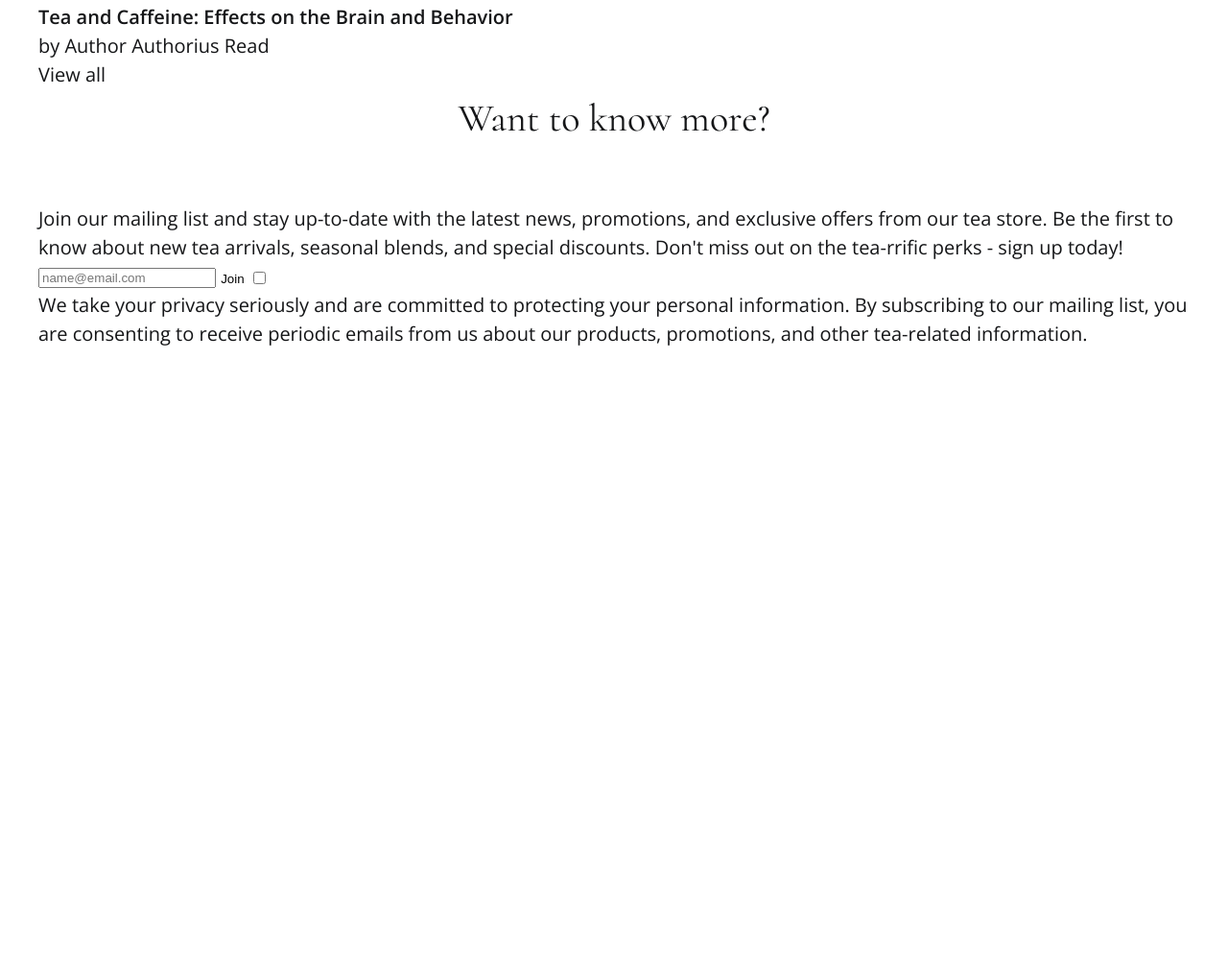
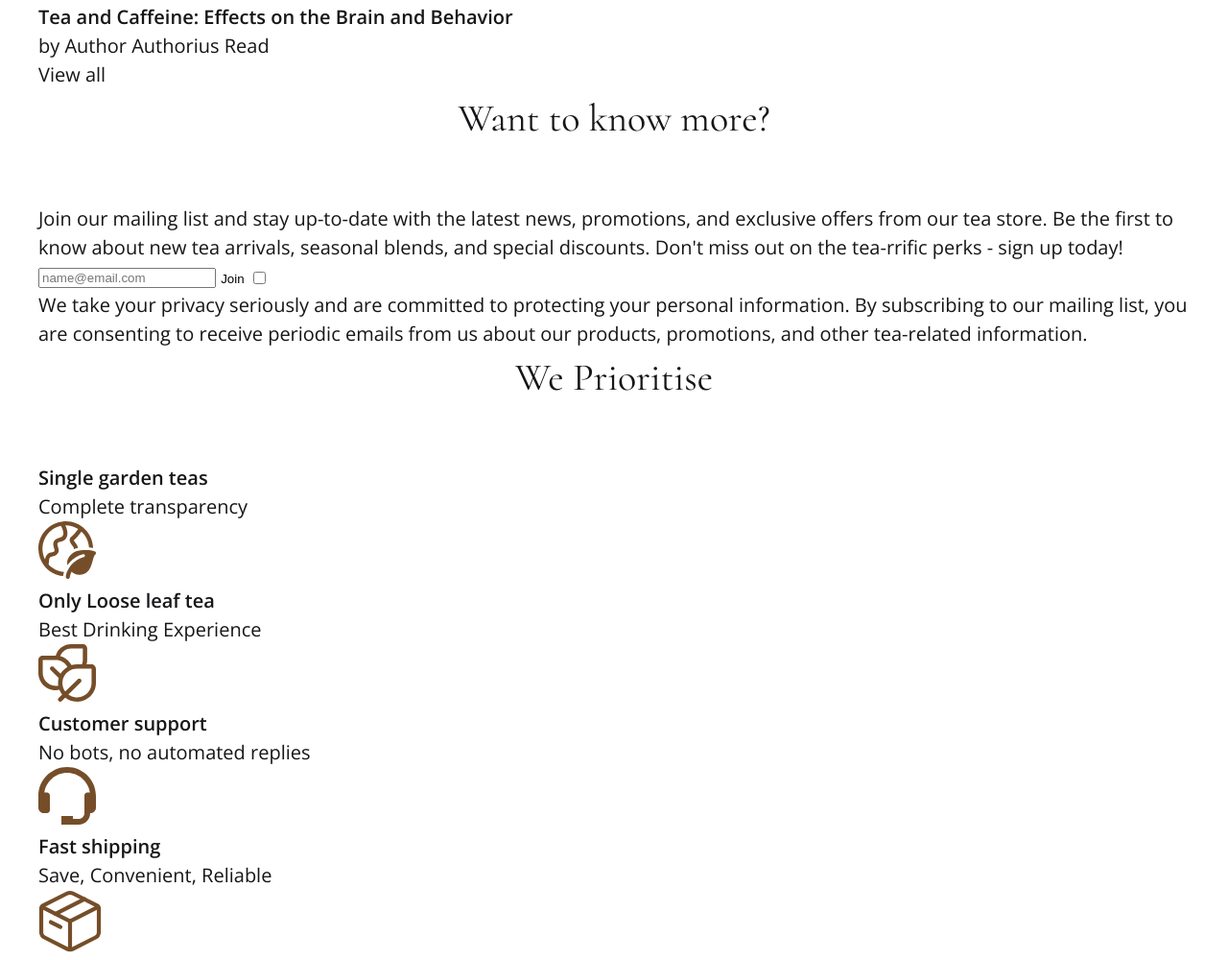
Before and after one commit to mzhigalka/teaLending, a plain HTML site: page index.html in a window 1280 px wide. Shown: the part 3074-4074 px from the top of the page at 96% size. Before the commit the page ends 3437 px from the top, so only its background shows below. Drawn offline with nearby package versions, Linux system fonts and the light colour scheme.

Commit message:
added section prioritase

```diff
--- a/index.html
+++ b/index.html
@@ -254,6 +254,49 @@
         </div>
       </div>
     </section>
+    <section class="prioritase">
+      <div class="container">
+        <h2 class="prioritase__title title">We Prioritise</h2>
+        <ul class="prioritase__list">
+          <li class="prioritase__item">
+            <h4 class="prioritase__title">
+              Single garden teas
+            </h4>
+            <p class="prioritase__text">
+              Complete transparency
+            </p>
+            <img src="images/prioritase-1.svg" alt="">
+          </li>
+          <li class="prioritase__item">
+            <h4 class="prioritase__title">
+              Only Loose leaf tea
+            </h4>
+            <p class="prioritase__text">
+              Best Drinking Experience
+            </p>
+            <img src="images/prioritase-2.svg" alt="">
+          </li>
+          <li class="prioritase__item">
+            <h4 class="prioritase__title">
+              Customer support
+            </h4>
+            <p class="prioritase__text">
+              No bots, no automated replies
+            </p>
+            <img src="images/prioritase-3.svg" alt="">
+          </li>
+          <li class="prioritase__item">
+            <h4 class="prioritase__title">
+              Fast shipping
+            </h4>
+            <p class="prioritase__text">
+              Save, Convenient, Reliable
+            </p>
+            <img src="images/prioritase-4.svg" alt="">
+          </li>
+        </ul>
+      </div>
+    </section>
   </main>
 
 
```
Also changed, not shown: images/prioritase-1.svg (added), images/prioritase-2.svg (added), images/prioritase-3.svg (added), images/prioritase-4.svg (added).
